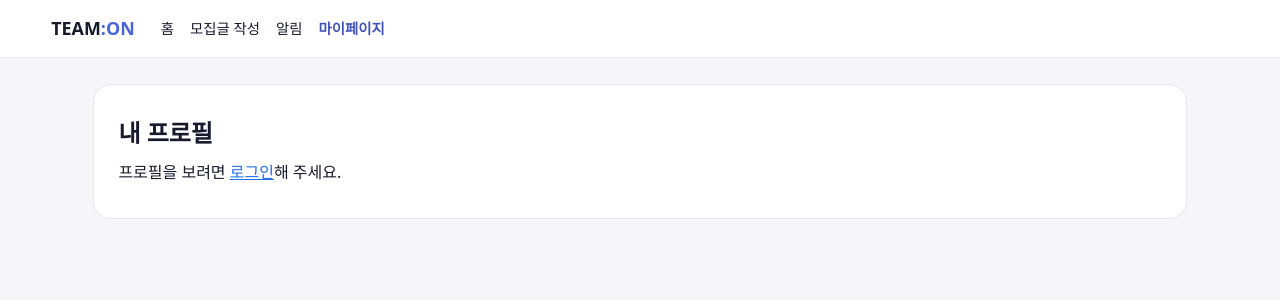
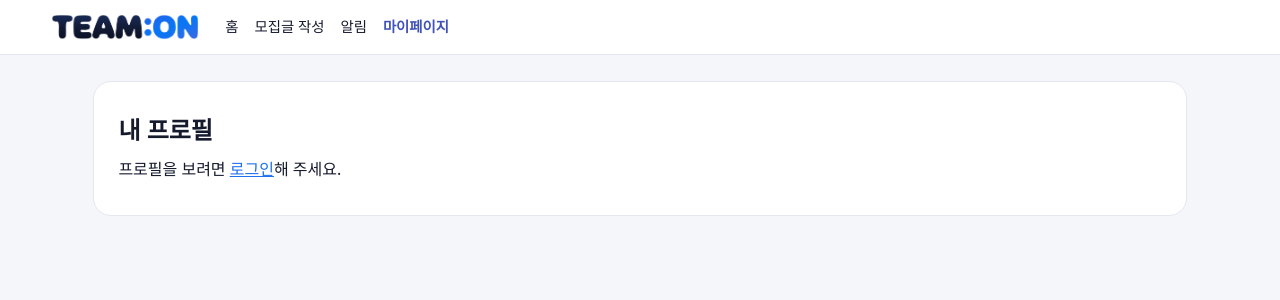
Before and after one commit to GrytoneMS/GrytoneMS_Repository, a React (Vite) app in the folder frontend/: page /me/profile in a window 1280 px wide. Shown: the top 300 px of the page. Built offline with nearby package versions, Linux system fonts and the light colour scheme.

Commit message:
fix: 공통 원본으로 전체 화면 로고 통일 (AUTH/PROF/POST/ADMN)

```diff
--- /dev/null
+++ b/frontend/src/components/BrandLogo.tsx
@@ -0,0 +1,6 @@
+import './brand-logo.css'
+
+/** Final source: team_on_3 1.png, preserved byte-for-byte in public/brand/team-on.png. */
+export function BrandLogo() {
+  return <img className="teamon-logo" src={`${import.meta.env.BASE_URL}brand/team-on.png`} alt="TEAM:ON" width={659} height={115} />
+}
--- /dev/null
+++ b/frontend/src/components/brand-logo.css
@@ -0,0 +1,2 @@
+.teamon-logo { display: block; width: 148px; max-width: 100%; height: auto; object-fit: contain; }
+@media (max-width: 760px) { .teamon-logo { width: 124px; } }
--- a/frontend/src/features/admin/AdminPage.tsx
+++ b/frontend/src/features/admin/AdminPage.tsx
@@ -1,6 +1,7 @@
 import { useEffect, useMemo, useRef, useState, useSyncExternalStore } from 'react'
 import { Link, useParams, useSearchParams } from 'react-router'
 import { Button } from '../../components/Button'
+import { BrandLogo } from '../../components/BrandLogo'
 import { useAuth } from '../auth/useAuth'
 import { AuthStatus } from '../auth/AuthContext'
 import type { AdminService } from './api'
@@ -23,7 +24,7 @@ export default function AdminPage() {
   const service = useMemo<AdminService>(() => example ? createMockAdmin(new URLSearchParams(exampleQuery)) : authenticatedAdmin(auth.store, auth.session), [auth.session, auth.store, example, exampleQuery])
   const status = menu === 'verifications' ? (['PENDING', 'APPROVED', 'REJECTED'].includes(params.get('status') ?? '') ? params.get('status')! : 'PENDING') : menu === 'reports' ? (params.get('status') === 'RESOLVED' ? 'RESOLVED' : 'RECEIVED') : ''
   return <div className="admin-app">
-    <aside className="admin-sidebar"><Link to="/posts" className="admin-brand"><img src={`${import.meta.env.BASE_URL}brand/team-on.png`} alt="TEAM:ON" /></Link><p>관리자</p>
+    <aside className="admin-sidebar"><Link to="/posts" className="admin-brand"><BrandLogo /></Link><p>관리자</p>
       <nav aria-label="관리자 메뉴">{Object.entries(menus).map(([key, label]) => <Link key={key} aria-current={key === menu ? 'page' : undefined} to={`/admin/${key}${example ? `?${exampleQuery}` : ''}`}>{label}</Link>)}</nav><Link className="admin-home" to="/posts">사용자 화면으로 →</Link>
     </aside>
     <main className="admin-main" id="admin-content"><h1>{menus[menu]}</h1>
--- a/frontend/src/features/auth/AuthPage.tsx
+++ b/frontend/src/features/auth/AuthPage.tsx
@@ -2,6 +2,7 @@ import { useEffect, useRef, useState } from 'react'
 import type { FormEvent } from 'react'
 import { Link, useNavigate } from 'react-router'
 import { Button } from '../../components/Button'
+import { BrandLogo } from '../../components/BrandLogo'
 import { Input } from '../../components/Input'
 import { authErrors, login, saveAccessToken, signup } from './api'
 import './auth.css'
@@ -117,7 +118,7 @@ export function AuthPage({ mode }: { mode: 'login' | 'signup' }) {
 
   return (
     <div ref={page} className={`auth-page auth-page--${mode}`}>
-      <Link className="auth-logo" to="/posts" aria-label="TEAM:ON 홈">TEAM<span>:ON</span></Link>
+      <Link className="auth-logo" to="/posts" aria-label="TEAM:ON 홈"><BrandLogo /></Link>
       <div className="auth-grid">
         <aside className="auth-intro" aria-label="서비스 소개">
           <p className="auth-intro-title">학교를 넘어<br />팀을 만나요</p>
--- a/frontend/src/features/profile/ProfileLayout.tsx
+++ b/frontend/src/features/profile/ProfileLayout.tsx
@@ -4,6 +4,7 @@ import { Link, NavLink } from 'react-router'
 import { NotificationLink } from '../notifications/NotificationLink'
 import { ApiError } from '../../api/client'
 import { Button } from '../../components/Button'
+import { BrandLogo } from '../../components/BrandLogo'
 import { readAccessToken } from '../auth/api'
 import { getMyProfile } from './api'
 import type { Profile } from './api'
@@ -14,7 +15,7 @@ export function ProfileLayout({ children }: { children: ReactNode }) {
   return (
     <div className="profile-page">
       <header className="profile-header">
-        <Link className="profile-logo" to="/posts" aria-label="TEAM:ON 홈">TEAM<span>:ON</span></Link>
+        <Link className="profile-logo" to="/posts" aria-label="TEAM:ON 홈"><BrandLogo /></Link>
         <nav aria-label="주 메뉴">
           <NavLink to="/posts" end>홈</NavLink>
           <NavLink to="/posts/new">모집글 작성</NavLink>
--- a/frontend/src/layouts/AppLayout.tsx
+++ b/frontend/src/layouts/AppLayout.tsx
@@ -1,4 +1,5 @@
 import { Link, NavLink, Outlet, useLocation } from 'react-router'
+import { BrandLogo } from '../components/BrandLogo'
 import '../features/posts/posts.css'
 import { AuthStatus } from '../features/auth/AuthContext'
 import { NotificationLink } from '../features/notifications/NotificationLink'
@@ -28,7 +29,7 @@ export function AppLayout() {
   if (isRecruitment) return (
     <div className="posts-layout">
       <a className="post-skip" href="#main-content">본문으로 건너뛰기</a>
-      <header className="posts-header"><Link className="post-logo" to="/posts" aria-label="TEAM:ON 홈"><img src="/brand/team-on.png" alt="TEAM:ON" width={659} height={115} /></Link>
+      <header className="posts-header"><Link className="post-logo" to="/posts" aria-label="TEAM:ON 홈"><BrandLogo /></Link>
         <nav aria-label="주 메뉴"><NavLink to="/posts" end>홈</NavLink><NavLink to="/posts/new">모집글 작성</NavLink><NotificationLink /><Link to="/me/profile" aria-current={pathname === '/me/posts' ? 'page' : undefined}>마이페이지</Link></nav>
       </header>
       <main id="main-content" className="posts-main">{!isNotifications && !isPostMock && <AuthStatus publicView />}<Outlet /></main>
--- a/frontend/src/pages/ProfileSetupPage.tsx
+++ b/frontend/src/pages/ProfileSetupPage.tsx
@@ -3,6 +3,7 @@ import type { FormEvent } from 'react'
 import { Link, useNavigate } from 'react-router'
 import { ApiError } from '../api/client'
 import { Button } from '../components/Button'
+import { BrandLogo } from '../components/BrandLogo'
 import { Input } from '../components/Input'
 import { authErrors, readAccessToken } from '../features/auth/api'
 import { getMyProfile, saveRoleTags } from '../features/profile/api'
@@ -18,7 +19,7 @@ export default function ProfileSetupPage() {
 
   return (
     <div className="profile-setup">
-      <header><Link to="/posts" aria-label="TEAM:ON 홈">TEAM<span>:ON</span></Link></header>
+      <header><Link to="/posts" aria-label="TEAM:ON 홈"><BrandLogo /></Link></header>
       <section className="profile-setup-card" aria-labelledby="profile-setup-title">
         <h1 id="profile-setup-title">프로필 설정</h1>
         {token
--- a/frontend/src/pages/SchoolVerificationPage.tsx
+++ b/frontend/src/pages/SchoolVerificationPage.tsx
@@ -3,6 +3,7 @@ import type { ChangeEvent, FormEvent } from 'react'
 import { Link, useNavigate } from 'react-router'
 import { ApiError } from '../api/client'
 import { Button } from '../components/Button'
+import { BrandLogo } from '../components/BrandLogo'
 import { Input } from '../components/Input'
 import { authErrors, readAccessToken } from '../features/auth/api'
 import {
@@ -30,7 +31,7 @@ export default function SchoolVerificationPage() {
   return (
     <div className="verification-page">
       <header className="verification-header">
-        <Link to="/posts" aria-label="TEAM:ON 홈">TEAM<span>:ON</span></Link>
+        <Link to="/posts" aria-label="TEAM:ON 홈"><BrandLogo /></Link>
       </header>
       {token
         ? <VerificationForms token={token} />
```
Also changed, not shown: 1 other file (tests, documents, lock files or other folders).
